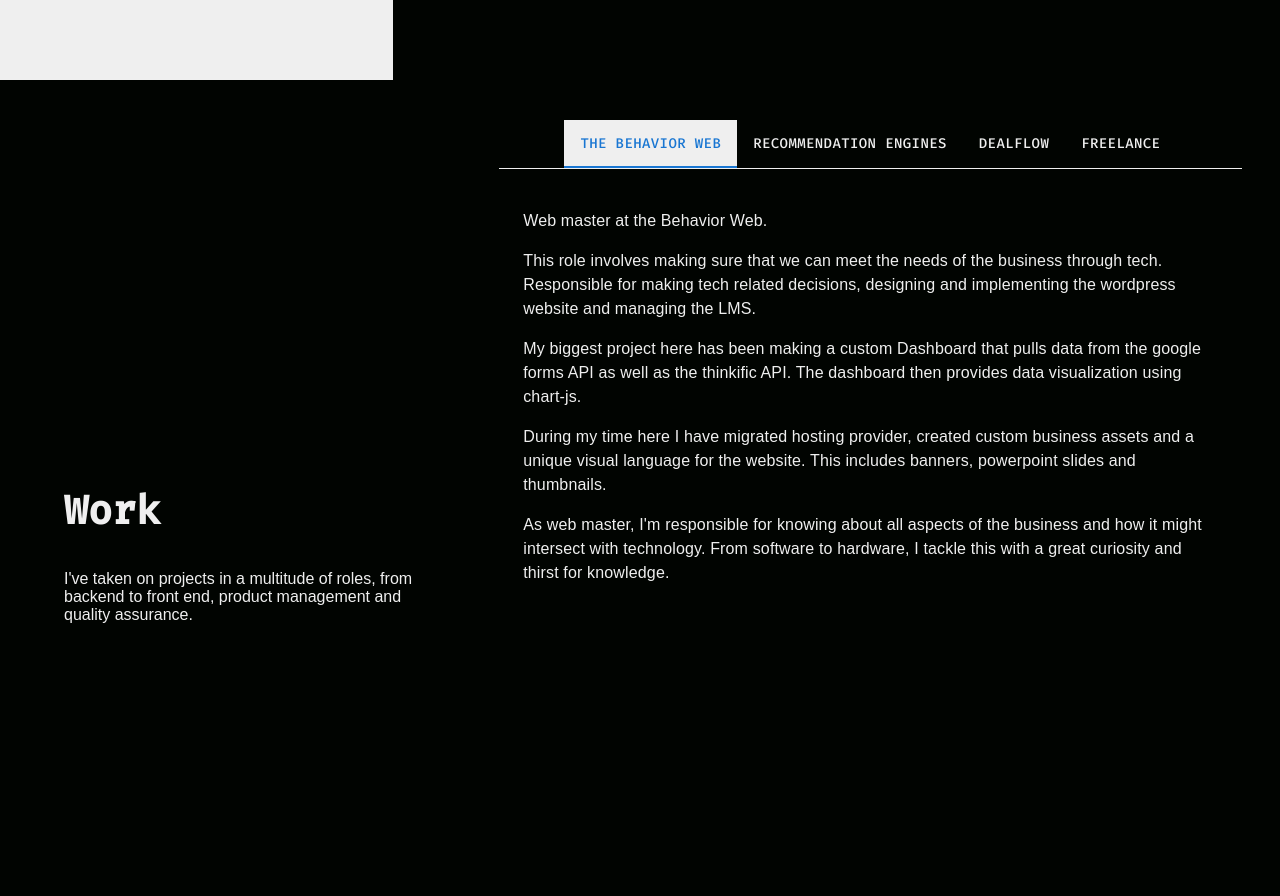
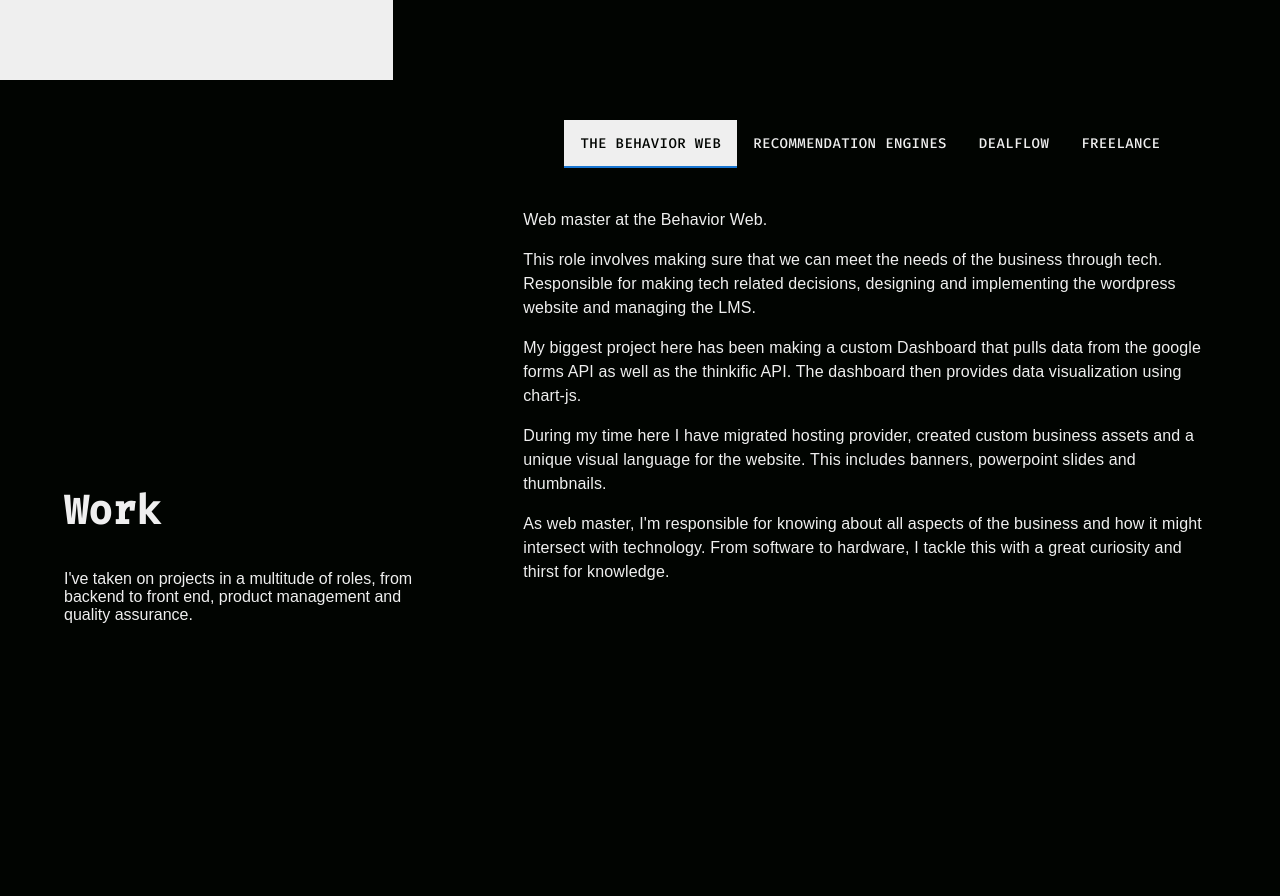
Before and after one commit to lndrcrvlh/carvalho-portfolio, a React (Create React App) app: page / in a window 1280 px wide. Shown: the part 1520-2416 px from the top of the page. Built offline with nearby package versions, Linux system fonts and the light colour scheme; a web font is replaced by a local one.

Commit message:
Fixes blue text in tabs

```diff
--- a/src/components/tabs/projectsTabs.tsx
+++ b/src/components/tabs/projectsTabs.tsx
@@ -36,14 +36,14 @@
   color: "#efefef",
   border: "none",
   fontFamily: "fira code",
-  ":hover": {
+  "&:hover": {
     color: "#fff",
     backgroundColor: "#111",
   },
-  ".Mui-selected": {
+  "&.Mui-selected": {
     backgroundColor: "#efefef",
     color: "#010401",
-    borderBottomColor: "#010401",
+    borderBottom: "#010401",
   },
 };
 
@@ -67,7 +67,7 @@
         width: "100%",
       }}
     >
-      <Box sx={{ ...style, borderBottom: 1, borderColor: "primary" }}>
+      <Box sx={{ ...style }}>
         <Tabs
           sx={{ ...style }}
           className="tabs-buttons"
```
